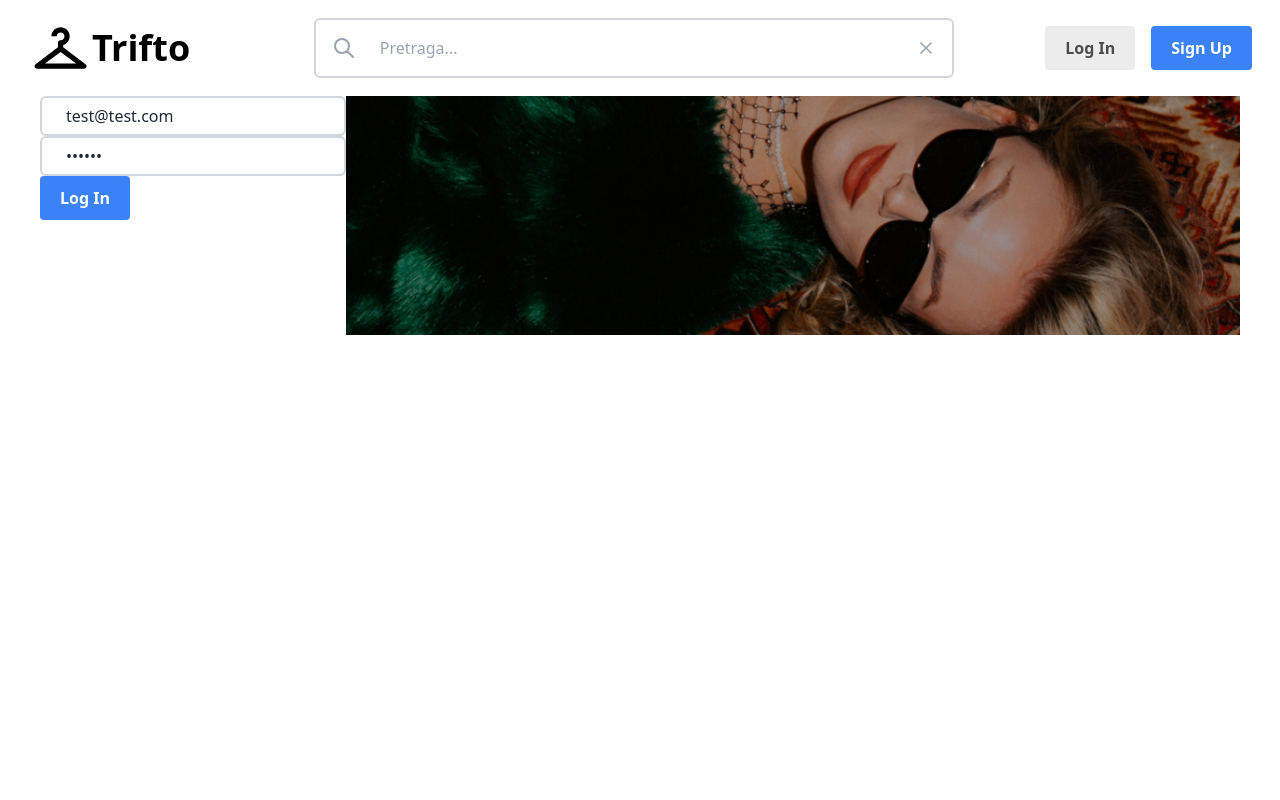
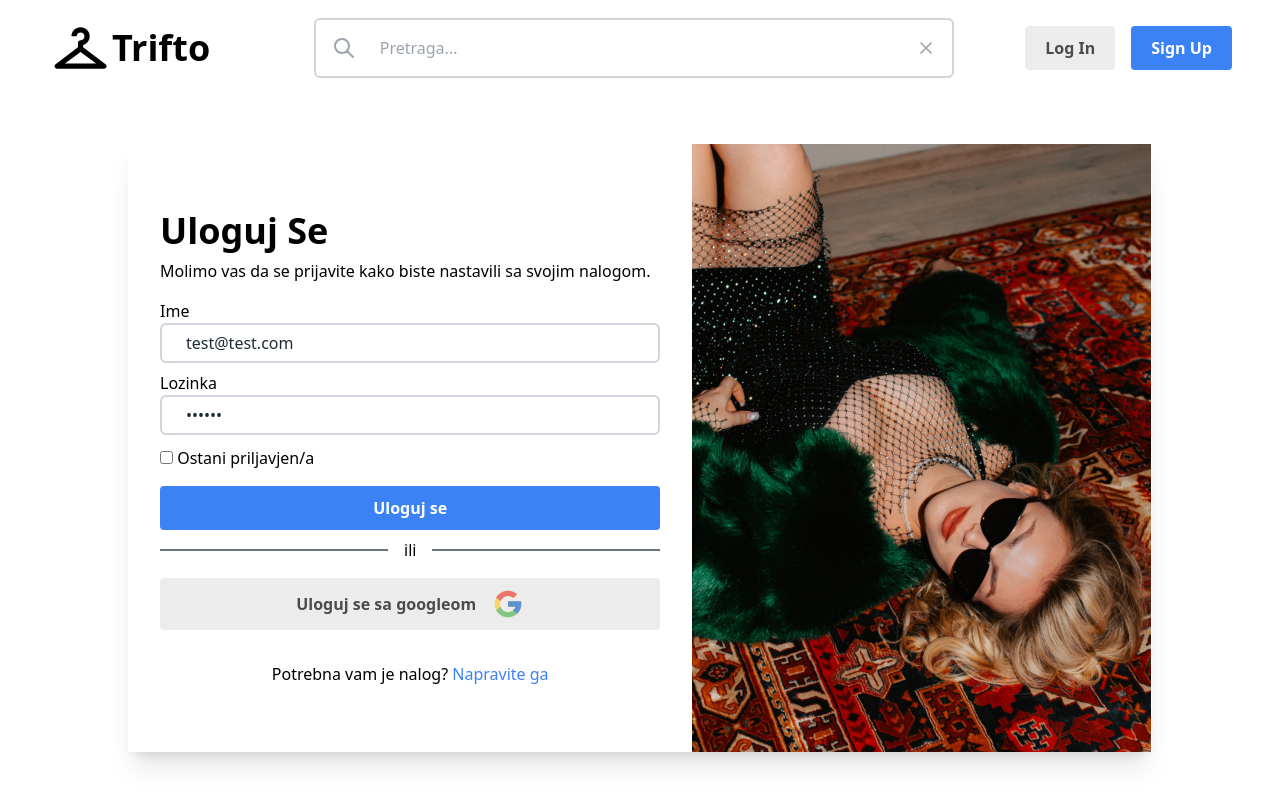
Before and after one commit to AttilaFeher/Trifto, a React (Vite) app: page /login in a window 1280 px wide. Built offline with nearby package versions, Linux system fonts and the light colour scheme.

Commit message:
loginpage

```diff
--- a/src/components/Button.tsx
+++ b/src/components/Button.tsx
@@ -11,14 +11,15 @@ const buttonStyles = {
 type ButtonType = {
   variation: 'primary' | 'secondary' | 'icon';
   type?: 'submit';
+  className?: string;
   onClick?: () => void;
   children: ReactNode;
 };
 
-function Button({ variation, onClick, type, children }: ButtonType) {
+function Button({ variation, onClick, type, className, children }: ButtonType) {
   return (
     <button
-      className={`${buttonStyles[variation]}`}
+      className={`${buttonStyles[variation]} ${className}`}
       onClick={onClick}
       type={type}
     >
--- a/src/components/ChatMessage.tsx
+++ b/src/components/ChatMessage.tsx
@@ -2,8 +2,8 @@ import { useUser } from '../features/authentication/useUser';
 import { ChatMessageInfoViewType } from '../types/collection';
 
 const messageVariation = {
-  main: 'ml-auto', // My message
-  another: 'mr-auto', // Another user message
+  main: 'ml-auto',
+  another: 'mr-auto',
 };
 
 type ChatMessageType = {
--- a/src/components/Header.tsx
+++ b/src/components/Header.tsx
@@ -15,7 +15,7 @@ function Header() {
   const { isAuthenticated } = useUser();
   console.log(isAuthenticated);
   return (
-    <header className="mx-3 flex h-24 items-center justify-between gap-7 px-4">
+    <header className="mx-8 flex h-24 items-center justify-between gap-7 px-4">
       <Logo />
       <SearchBar />
       {isAuthenticated ? (
--- a/src/components/Heading.tsx
+++ b/src/components/Heading.tsx
@@ -2,7 +2,7 @@ import { ReactNode } from 'react';
 
 type HeadingType = {
   type: 'h1' | 'h2';
-  className: string;
+  className?: string;
   children: ReactNode;
 };
 
--- a/src/components/Main.tsx
+++ b/src/components/Main.tsx
@@ -1,7 +1,7 @@
 import { ChildrenType } from '../types/reusableTypes';
 
 function Main({ children }: ChildrenType) {
-  return <main className="mx-auto px-10">{children}</main>;
+  return <main className="mx-auto">{children}</main>;
 }
 
 export default Main;
--- a/src/features/authentication/LoginForm.tsx
+++ b/src/features/authentication/LoginForm.tsx
@@ -17,21 +17,123 @@ function LoginForm() {
   }
 
   return (
+    // <form className="max-w-sm">
+    //   <div className="mb-5">
+    //     <label
+    //       htmlFor="email"
+    //       className="text-gray-90 mb-2 block text-sm font-medium"
+    //     >
+    //       Vaša email adresa
+    //     </label>
+    //     <input
+    //       type="email"
+    //       id="email"
+    //       className="block w-full rounded-lg border border-gray-300 bg-gray-50 p-2.5 text-sm text-gray-900 focus:border-blue-500 focus:ring-blue-500 dark:border-gray-600  dark:placeholder-gray-400 dark:focus:border-blue-500 dark:focus:ring-blue-500"
+    //       placeholder="ime@domen.com"
+    //       required
+    //     />
+    //   </div>
+    //   <div className="mb-5">
+    //     <label className="text-gray- mb-2 block text-sm font-medium">
+    //       Vaša lozinka
+    //     </label>
+    //     <input
+    //       type="password"
+    //       id="password"
+    //       className="block w-full rounded-lg border border-gray-300 bg-gray-50 p-2.5 text-sm text-gray-900 focus:border-blue-500 focus:ring-blue-500 dark:border-gray-600  dark:placeholder-gray-400 dark:focus:border-blue-500 dark:focus:ring-blue-500"
+    //       required
+    //     />
+    //   </div>
+    //   <div className="mb-5 flex items-start">
+    //     <div className="flex h-5 items-center">
+    //       <input
+    //         id="remember"
+    //         type="checkbox"
+    //         value=""
+    //         className="focus:ring-3 h-4 w-4 rounded border border-gray-300 bg-gray-50 focus:ring-blue-300 dark:border-gray-600 dark:bg-gray-700 dark:ring-offset-gray-800 dark:focus:ring-blue-600 dark:focus:ring-offset-gray-800"
+    //         required
+    //       />
+    //     </div>
+    //     <label
+    //       htmlFor="remember"
+    //       className="ms-2 text-sm font-medium text-gray-900 dark:text-gray-300"
+    //     >
+    //       Zapamti me
+    //     </label>
+    //   </div>
+    //   <button
+    //     type="submit"
+    //     className="w-full rounded-lg bg-blue-700 px-5 py-2.5 text-center text-sm font-medium text-white hover:bg-blue-800 focus:outline-none focus:ring-4 focus:ring-blue-300 sm:w-auto dark:bg-blue-600 dark:hover:bg-blue-700 dark:focus:ring-blue-800"
+    //   >
+    //     Potvrdi
+    //   </button>
+    // </form>
+
     <form onSubmit={handleSubmit}>
+      <label>Ime</label>
       <Input
         placeholder="ime@gmail.com"
         value={email}
         onChange={(e) => setEmail(e.target.value)}
       />
+      <label className="mt-2 block">Lozinka</label>
       <Input
         placeholder="password"
         value={password}
         type="password"
         onChange={(e) => setPassword(e.target.value)}
       />
-      <Button variation="primary" type="submit">
-        Log In
-      </Button>
+      <input className="mt-4 inline-block" type="checkbox"></input> Ostani
+      priljavjen/a
+      <div className="align-center flex flex-col items-center">
+        <div className="mt-4 w-full">
+          <Button type="submit" variation="primary" className="w-full">
+            Uloguj se
+          </Button>
+        </div>
+        <div className="mb-2 mt-2 flex items-center gap-4">
+          <span className="h-[2px] w-[228px] bg-gray-500"></span> ili
+          <span className="h-[2px] w-[228px] bg-gray-500"> </span>
+        </div>
+        <Button
+          variation="secondary"
+          className="mx-auto mt-2 flex w-full items-center justify-center gap-4"
+        >
+          Uloguj se sa googleom{' '}
+          <svg
+            className="h-[32px] w-[32px]"
+            xmlns="http://www.w3.org/2000/svg"
+            x="0px"
+            y="0px"
+            width="100"
+            height="100"
+            viewBox="0 0 48 48"
+          >
+            <path
+              fill="#fbc02d"
+              d="M43.611,20.083H42V20H24v8h11.303c-1.649,4.657-6.08,8-11.303,8c-6.627,0-12-5.373-12-12	s5.373-12,12-12c3.059,0,5.842,1.154,7.961,3.039l5.657-5.657C34.046,6.053,29.268,4,24,4C12.955,4,4,12.955,4,24s8.955,20,20,20	s20-8.955,20-20C44,22.659,43.862,21.35,43.611,20.083z"
+            ></path>
+            <path
+              fill="#e53935"
+              d="M6.306,14.691l6.571,4.819C14.655,15.108,18.961,12,24,12c3.059,0,5.842,1.154,7.961,3.039	l5.657-5.657C34.046,6.053,29.268,4,24,4C16.318,4,9.656,8.337,6.306,14.691z"
+            ></path>
+            <path
+              fill="#4caf50"
+              d="M24,44c5.166,0,9.86-1.977,13.409-5.192l-6.19-5.238C29.211,35.091,26.715,36,24,36	c-5.202,0-9.619-3.317-11.283-7.946l-6.522,5.025C9.505,39.556,16.227,44,24,44z"
+            ></path>
+            <path
+              fill="#1565c0"
+              d="M43.611,20.083L43.595,20L42,20H24v8h11.303c-0.792,2.237-2.231,4.166-4.087,5.571	c0.001-0.001,0.002-0.001,0.003-0.002l6.19,5.238C36.971,39.205,44,34,44,24C44,22.659,43.862,21.35,43.611,20.083z"
+            ></path>
+          </svg>
+        </Button>
+        <p className="mt-8">
+          Potrebna vam je nalog?{' '}
+          <span className="text-blue-500">
+            <a href="signup">Napravite ga</a>
+          </span>
+        </p>
+      </div>
     </form>
   );
 }
--- a/src/pages/Login.tsx
+++ b/src/pages/Login.tsx
@@ -1,12 +1,17 @@
+import Heading from '../components/Heading';
 import LoginForm from '../features/authentication/LoginForm';
 
 function Login() {
   return (
-    <div className="flex">
-      <LoginForm />
-      <div>
-        <img src="../../public/HeroImage.png" />
+    <div className="text mx-auto mt-12 flex w-[1024px] items-center shadow-xl">
+      <div className="flex-col p-8">
+        <Heading type="h2">Uloguj Se</Heading>
+        <p className="mb-4 mt-2">
+          Molimo vas da se prijavite kako biste nastavili sa svojim nalogom.
+        </p>
+        <LoginForm />
       </div>
+      <img src="../../public/login.png" />
     </div>
   );
 }
```
Also changed, not shown: public/Login.png (added).
